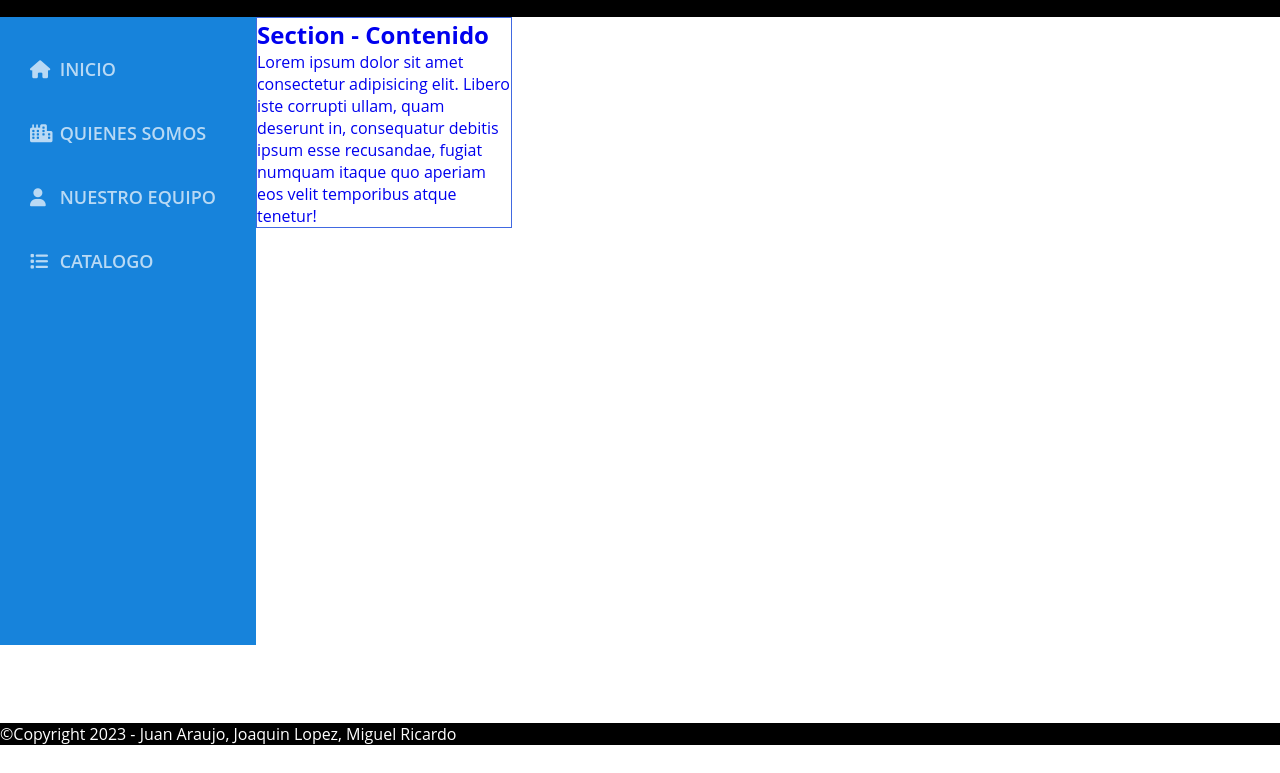
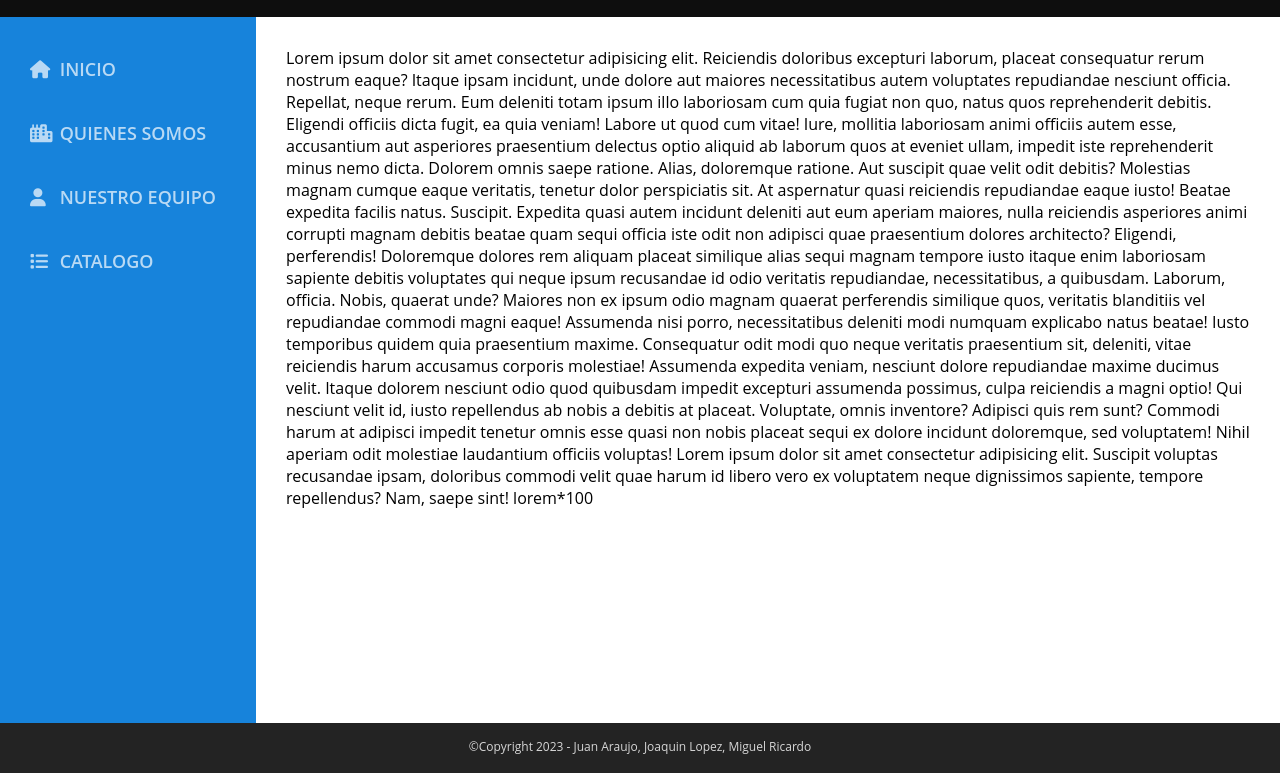
Before and after one commit to Juanara21/Aprendiendo_CSSGRID, a plain HTML site: page index.html in a window 1280 px wide. Shown: the part 61-834 px from the top of the page. Before the commit the page ends 806 px from the top, so only its background shows below. Drawn offline with Linux system fonts and the light colour scheme.

Commit message:
Plantilla con cssgrid

```diff
--- a/css/style.css
+++ b/css/style.css
@@ -7,25 +7,26 @@
 main {
     display: grid;
     gap: 10px;
-    grid-template-columns: 1fr 1fr 1fr 1fr  1fr;
+    grid-template-columns: 1fr 1fr 1fr 1fr 1fr;
     grid-template-areas:
-    "header header  header  header  header"
-    "aside  section section section section"
-    "pie pie  pie  pie  pie";
+            "header header  header  header  header"
+            "aside cuerpo cuerpo cuerpo cuerpo"
+            "pie pie pie  pie  pie";
     row-gap: 0;
     column-gap: 0;
-    grid-template-rows: 10% 80% 10%;
+    grid-template-rows: 10% 90% ;
     height: 98vh;
+
 }
 
 header {
     grid-area: header;
-    background: #000000;
+    background: #000000f1;
     color: #ffffff;
 
 }
 #header_text{
-    padding: 15px 50px;
+    padding: 15px 40px;
     display: flex;
     font-size: 22px;
     align-items: center;
@@ -40,6 +41,7 @@ aside {
     color: white;
     grid-area: aside;
     font-size: 18px;
+    height: 100%; /* Agregamos una altura del 100% para que el aside tenga la misma altura que la ventana gráfica */
 
 }
 
@@ -86,12 +88,25 @@ aside {
 
 
 section {
-    grid-area: section;
-    border: 1px solid royalblue;
+    grid-area: cuerpo;
+    border: 0px solid royalblue;
+    margin: 0 auto;
+    padding: 30px;
+     overflow-y: auto;
+
 }
 
 footer {
     grid-area: pie;
-    background: #000000;
-    color: #ffffff;
+    background: #000000dc;
+    color: #ffffffd0;
+    height: 50px;
+
 }
+footer p{
+    padding: 15px 0px;
+    display: flex;
+    font-size: 12px;
+    align-items: center;
+    justify-content: center;
+}
--- a/index.html
+++ b/index.html
@@ -22,14 +22,12 @@
 
       <nav class="menu_lateral">
         <ul>
-                        <li>
-                          <a href="#">
+          <li> <a href="#">
             <i class="fas fa-home" title="Inicio"></i>
             <h4>INICIO</h4>
                </a>
          </li>
-                        <li>
-                          <a href="#">
+          <li><a href="#">
             <i class="fa-solid fa-city" title="Quienes somos"></i>
             <h4>QUIENES SOMOS</h4>
               </a>
@@ -44,27 +42,29 @@
             <a href="#">
               <i class="fa-solid fa-list" title="Catalogo"></i>
               <h4>CATALOGO</h4>
+            </a>
           </li>
         </ul>
       </nav>
+
      </aside>
 
      <section>
-                <h2>Section - Contenido</h2>
-                <article>
-                    <!-- <h2>Subtitulo Contenido</h2> -->
-                </article>
-
-                <article>
-                    <div>
-                        <!-- <h2>Valor Contenido</h2> -->
-                    </div>
-                    <div>
-                        Lorem ipsum dolor sit amet consectetur adipisicing elit. Libero iste corrupti ullam, quam deserunt in, consequatur debitis ipsum esse recusandae, fugiat numquam itaque quo aperiam eos velit temporibus atque tenetur!
-                    </div>
-                </article>
+    Lorem ipsum dolor sit amet consectetur adipisicing elit. Reiciendis doloribus excepturi laborum, placeat consequatur rerum nostrum eaque? Itaque ipsam incidunt, unde dolore aut maiores necessitatibus autem voluptates repudiandae nesciunt officia.
+     Repellat, neque rerum. Eum deleniti totam ipsum illo laboriosam cum quia fugiat non quo, natus quos reprehenderit debitis. Eligendi officiis dicta fugit, ea quia veniam! Labore ut quod cum vitae!
+     Iure, mollitia laboriosam animi officiis autem esse, accusantium aut asperiores praesentium delectus optio aliquid ab laborum quos at eveniet ullam, impedit iste reprehenderit minus nemo dicta. Dolorem omnis saepe ratione.
+     Alias, doloremque ratione. Aut suscipit quae velit odit debitis? Molestias magnam cumque eaque veritatis, tenetur dolor perspiciatis sit. At aspernatur quasi reiciendis repudiandae eaque iusto! Beatae expedita facilis natus. Suscipit.
+     Expedita quasi autem incidunt deleniti aut eum aperiam maiores, nulla reiciendis asperiores animi corrupti magnam debitis beatae quam sequi officia iste odit non adipisci quae praesentium dolores architecto? Eligendi, perferendis!
+     Doloremque dolores rem aliquam placeat similique alias sequi magnam tempore iusto itaque enim laboriosam sapiente debitis voluptates qui neque ipsum recusandae id odio veritatis repudiandae, necessitatibus, a quibusdam. Laborum, officia.
+     Nobis, quaerat unde? Maiores non ex ipsum odio magnam quaerat perferendis similique quos, veritatis blanditiis vel repudiandae commodi magni eaque! Assumenda nisi porro, necessitatibus deleniti modi numquam explicabo natus beatae!
+     Iusto temporibus quidem quia praesentium maxime. Consequatur odit modi quo neque veritatis praesentium sit, deleniti, vitae reiciendis harum accusamus corporis molestiae! Assumenda expedita veniam, nesciunt dolore repudiandae maxime ducimus velit.
+     Itaque dolorem nesciunt odio quod quibusdam impedit excepturi assumenda possimus, culpa reiciendis a magni optio! Qui nesciunt velit id, iusto repellendus ab nobis a debitis at placeat. Voluptate, omnis inventore?
+     Adipisci quis rem sunt? Commodi harum at adipisci impedit tenetur omnis esse quasi non nobis placeat sequi ex dolore incidunt doloremque, sed voluptatem! Nihil aperiam odit molestiae laudantium officiis voluptas!
+    Lorem ipsum dolor sit amet consectetur adipisicing elit. Suscipit voluptas recusandae ipsam, doloribus commodi velit quae harum id libero vero ex voluptatem neque dignissimos sapiente, tempore repellendus? Nam, saepe sint!
+    lorem*100
 
      </section>
+
     </main>
 
       <footer>
```
Lines whose indentation alone changed are shown as unchanged.
